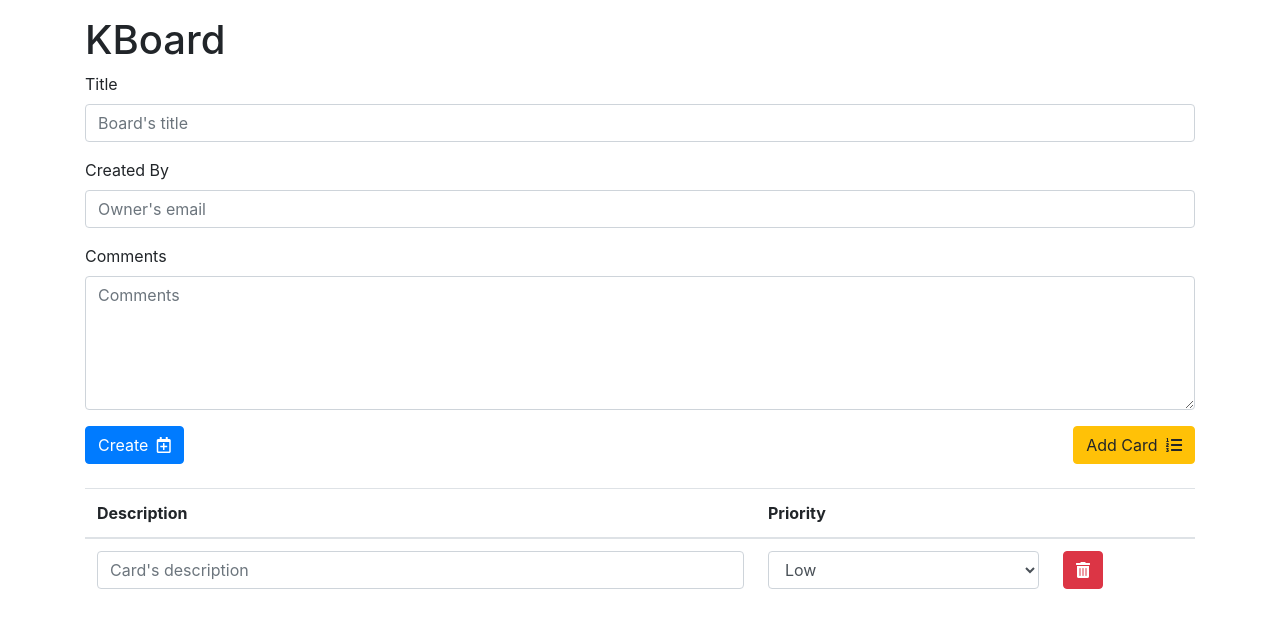
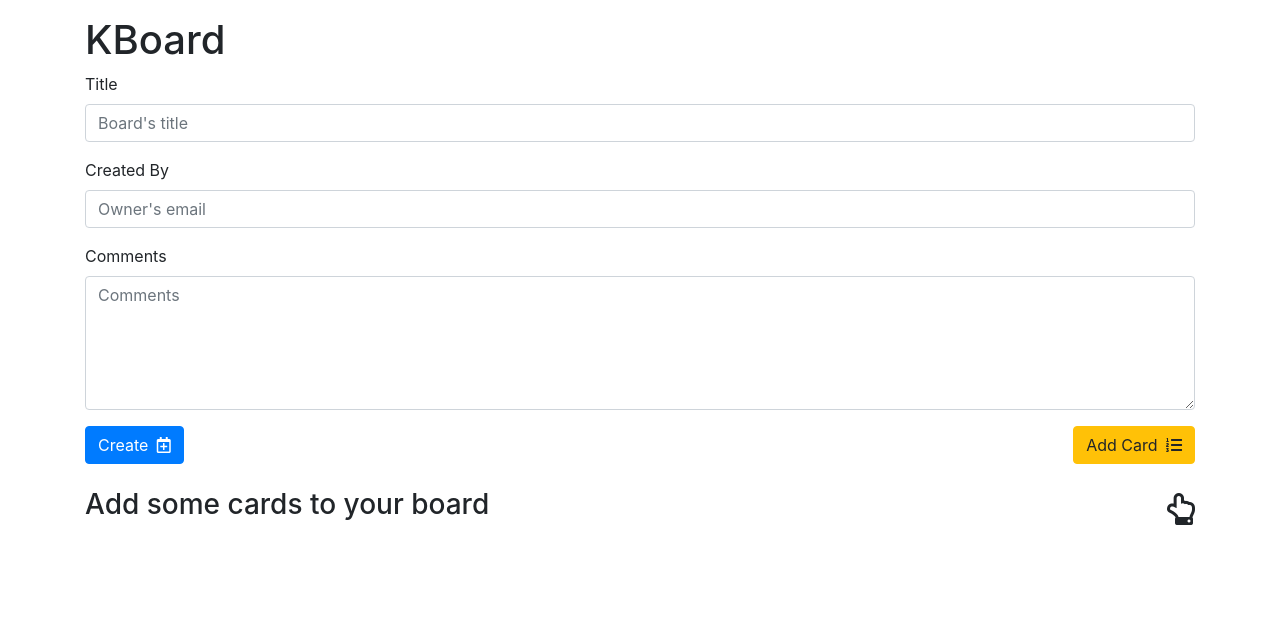
Before and after one commit to chukmunnlee/neatstack, an Angular app in the folder frontend/: page / in a window 1280 px wide. Shown: the top 628 px of the page. Built offline with nearby package versions, Linux system fonts and the light colour scheme.

Commit message:
bind form model to form

```diff
--- a/frontend/src/app/components/kboard.component.html
+++ b/frontend/src/app/components/kboard.component.html
@@ -5,30 +5,38 @@
 </div>
 <div class="row">
 	<div class="col">
-		<form>
+		<form [formGroup]="boardGroup" (ngSubmit)="processForm()">
 			<div class="form-group">
 				<label for="title">Title</label>
-				<input id="title" class="form-control" type="text" placeholder="Board's title">
+				<input id="title" class="form-control" type="text"
+						placeholder="Board's title" formControlName="title">
 			</div>
 			<div class="form-group">
 				<label for="createdBy">Created By</label>
-				<input id="createdBy" class="form-control" type="email" placeholder="Owner's email">
+				<input id="createdBy" class="form-control" type="email"
+						placeholder="Owner's email" formControlName="createdBy">
 			</div>
 			<div class="form-group">
 				<label for="comments">Comments</label>
-				<textarea id="comments" class="form-control" rows="5" placeholder="Comments"></textarea>
+				<textarea id="comments" class="form-control" rows="5"
+							placeholder="Comments" formControlName="comments"></textarea>
 			</div>
 			<div class="d-flex justify-content-between">
 				<button class="btn btn-primary" type="submit">
 					Create
 					<i class="far fa-calendar-plus ml-1"></i>
 				</button>
-				<button class="btn btn-warning" type="button">
+				<button class="btn btn-warning" type="button" (click)="addCard()">
 					Add Card
 					<i class="fas fa-list-ol ml-1"></i>
 				</button>
 			</div>
-			<table class="table mt-4">
+			<div class="mt-4 d-flex justify-content-between align-items-center"
+					*ngIf="cardsArray.controls.length <= 0">
+				<h3>Add some cards to your board</h3>
+				<i class="far fa-hand-point-up fa-2x"></i>
+			</div>
+			<table class="table mt-4" *ngIf="cardsArray.controls.length > 0">
 				<thead>
 					<tr>
 						<th>Description</th>
@@ -36,20 +44,21 @@
 						<th></th>
 					</tr>
 				</thead>
-				<tbody>
-					<tr>
+				<tbody formArrayName="cards">
+					<tr *ngFor="let c of cardsArray.controls; let idx = index" [formGroup]="c">
 						<td>
-							<input class="form-control" type="text" placeholder="Card's description">
+							<input class="form-control" type="text"
+									placeholder="Card's description" formControlName="description">
 						</td>
 						<td>
-							<select class="form-control">
+							<select class="form-control" formControlName="priority">
 								<option value="0">Low</option>
 								<option value="1">Medium</option>
 								<option value="2">High</option>
 							</select>
 						</td>
 						<td>
-							<button class="btn btn-danger" type="button">
+							<button class="btn btn-danger" type="button" (click)="removeCard(idx)">
 								<i class="fas fa-trash-alt"></i>
 							</button>
 						</td>
--- a/frontend/src/app/components/kboard.component.ts
+++ b/frontend/src/app/components/kboard.component.ts
@@ -16,6 +16,18 @@ export class KboardComponent implements OnInit {
 	// lifecycle method
 	// https://angular.io/guide/lifecycle-hooks
 	ngOnInit(): void {
+		this.initializeForm()
+	}
+
+	addCard() {
+		this.cardsArray.push(this.createCard())
+	}
+	removeCard(idx: number) {
+		this.cardsArray.removeAt(idx)
+	}
+	processForm() {
+		const board = this.boardGroup.value;
+		console.log('board = ', board)
 		this.initializeForm()
 	}
 
```
